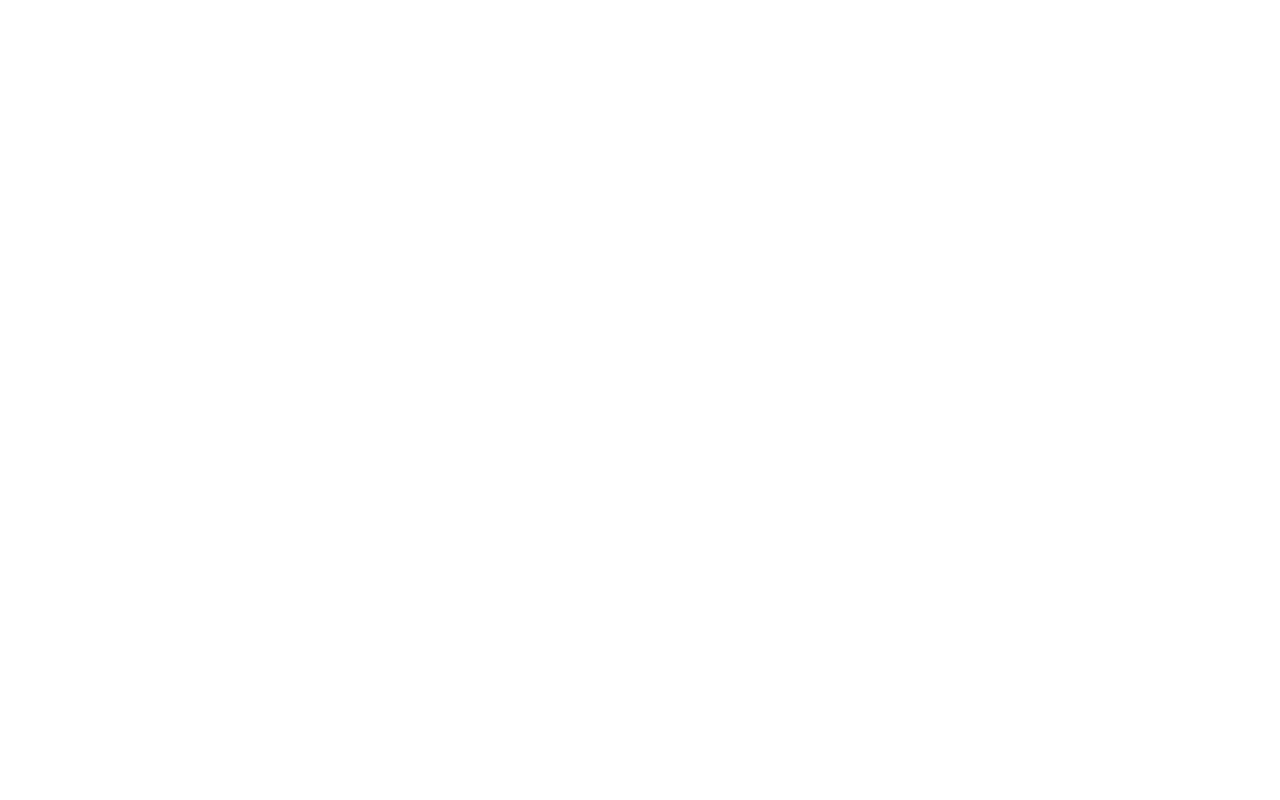
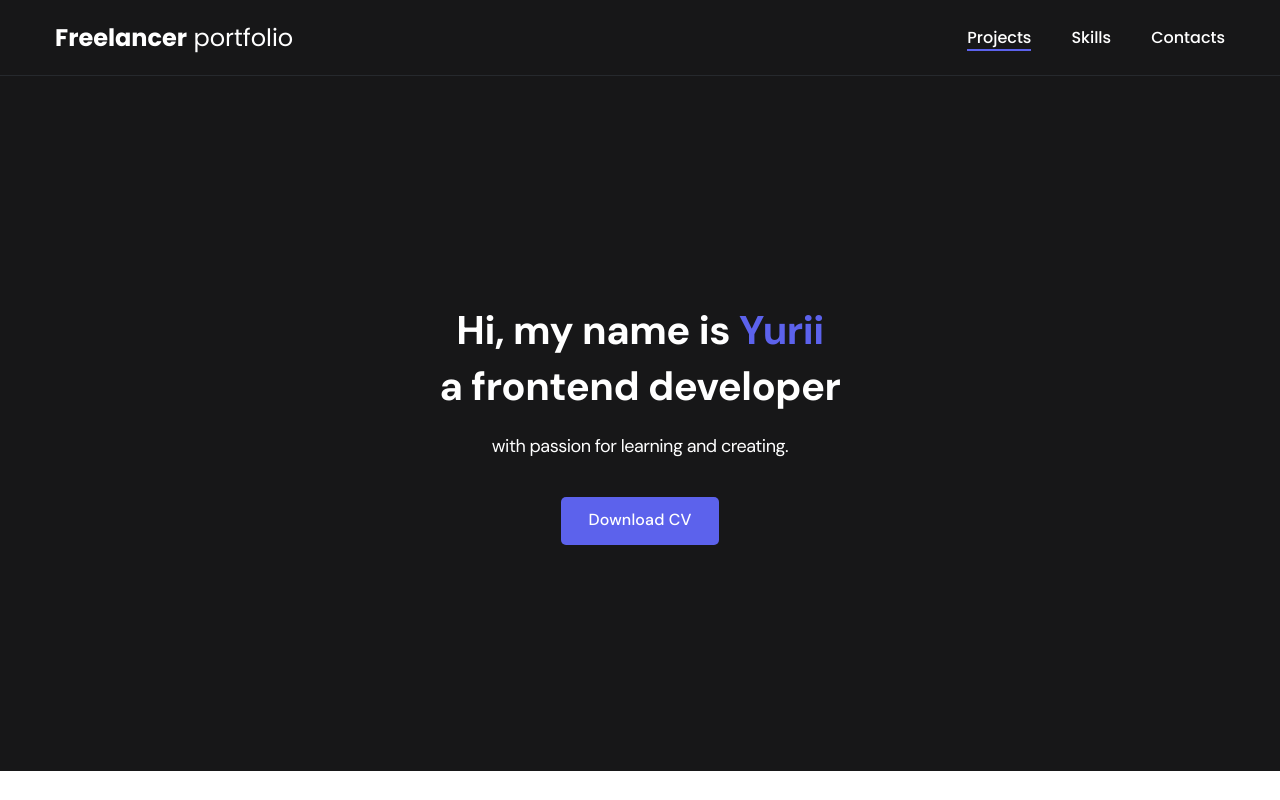
Before and after one commit to iskatelk/project_1_portfolio, a plain HTML site: page index.html in a window 1280 px wide. Drawn offline with Linux system fonts and the light colour scheme.

Commit message:
make header before btn

```diff
--- /dev/null
+++ b/css/main.css
@@ -0,0 +1,166 @@
+@import "./reset.css";
+@import url("https://fonts.googleapis.com/css2?family=DM+Sans:opsz,wght@9..40,400;9..40,500;9..40,700&family=Poppins:wght@400;500;700&display=swap");
+
+/*
+font-family: 'DM Sans', sans-serif;
+font-family: 'Poppins', sans-serif;
+*/
+/** {
+  border: 1px solid red;
+}*/
+
+:root {
+  --black: #171718;
+  --black-border: #26292d;
+  --white: #fff;
+  --purple: #5c62ec;
+
+  --text-color: var(--black);
+  --dark-bg: var(--black);
+  --dark-border: var(--black-border);
+  --header-text: var(--white);
+  --accent: var(--purple);
+}
+
+html,
+body {
+  font-family: "DM Sans", sans-serif;
+  letter-spacing: -0.5px;
+  color: var(--text-color);
+}
+
+.container {
+  margin: 0 auto;
+  padding: 0 15px;
+  max-width: 1200px;
+}
+
+/*Nav*/
+.nav {
+  padding: 20px 0;
+  border-bottom: 1px solid var(--dark-border);
+  background-color: var(--dark-bg);
+  color: var(--header-text);
+  letter-spacing: normal;
+}
+
+.nav-row {
+  display: flex;
+  justify-content: space-between;
+  align-items: center;
+  column-gap: 30px;
+  row-gap: 20px;
+  flex-wrap: wrap;
+}
+
+.logo {
+  color: var(--header-text);
+  font-size: 24px;
+  font-family: "Poppins", sans-serif;
+}
+
+.logo strong {
+  font-weight: 700;
+}
+
+.nav-list {
+  display: flex;
+  align-items: center;
+  column-gap: 40px;
+  font-size: 16px;
+  font-weight: 500;
+  font-family: "Poppins", sans-serif;
+}
+
+.nav-list__link {
+  color: var(--header-text);
+  transition: opacity 0.2s ease-in;
+}
+
+.nav-list__link:hover {
+  opacity: 0.8;
+}
+
+.nav-list__link--active {
+  position: relative;
+}
+
+.nav-list__link--active::before {
+  content: "";
+  position: absolute;
+  left: 0;
+  top: 100%;
+  display: block;
+  height: 2px;
+  width: 100%;
+  background-color: var(--accent);
+}
+
+/* Header */
+
+.header {
+  padding: 40px 0;
+  min-height: 695px;
+  display: flex;
+  justify-content: center;
+  align-items: center;
+  background-color: var(--dark-bg);
+  color: var(--header-text);
+  text-align: center;
+}
+
+.header__wrapper {
+  padding: 0 15px;
+  max-width: 660px;
+}
+
+.header__title {
+  margin-bottom: 20px;
+  font-size: 40px;
+  font-weight: 700;
+  line-height: 1.4;
+}
+
+.hrader__title strong {
+  font-size: 60px;
+  font-weight: 700;
+}
+
+.header__title em {
+  font-style: normal;
+  color: var(--accent);
+}
+
+.header__text {
+  margin-bottom: 40px;
+  font-size: 18px;
+  line-height: 1.333;
+}
+
+.header__text p + p {
+  margin-top: 1em;
+}
+
+.btn {
+  display: inline-block;
+  height: 48px;
+  padding: 12px 28px;
+
+  border-radius: 5px;
+  background-color: var(--accent);
+  color: var(--white);
+  letter-spacing: 0.15px;
+  font-size: 16px;
+  font-weight: 500;
+
+  transition: opacity 0.2s ease-in;
+}
+
+.btn:hover {
+  opacity: 0.8;
+}
+
+.btn:active {
+  position: relative;
+  top: 1px;
+}
--- /dev/null
+++ b/css/reset.css
@@ -0,0 +1,110 @@
+/* Reset and base styles  */
+* {
+  padding: 0px;
+  margin: 0px;
+  border: none;
+}
+
+*,
+*::before,
+*::after {
+  box-sizing: border-box;
+}
+
+/* Links */
+
+a,
+a:link,
+a:visited {
+  text-decoration: none;
+}
+
+a:hover {
+  text-decoration: none;
+}
+
+/* Common */
+
+aside,
+nav,
+footer,
+header,
+section,
+main {
+  display: block;
+}
+
+h1,
+h2,
+h3,
+h4,
+h5,
+h6,
+p {
+  font-size: inherit;
+  font-weight: inherit;
+}
+
+ul,
+ul li {
+  list-style: none;
+}
+
+img {
+  vertical-align: top;
+}
+
+img,
+svg {
+  max-width: 100%;
+  height: auto;
+}
+
+address {
+  font-style: normal;
+}
+
+/* Form */
+
+input,
+textarea,
+button,
+select {
+  font-family: inherit;
+  font-size: inherit;
+  color: inherit;
+  background-color: transparent;
+}
+
+input::-ms-clear {
+  display: none;
+}
+
+button,
+input[type="submit"] {
+  display: inline-block;
+  box-shadow: none;
+  background-color: transparent;
+  background: none;
+  cursor: pointer;
+}
+
+input:focus,
+input:active,
+button:focus,
+button:active {
+  outline: none;
+}
+
+button::-moz-focus-inner {
+  padding: 0;
+  border: 0;
+}
+
+label {
+  cursor: pointer;
+}
+
+legend {
+  display: block;
+}
--- a/index.html
+++ b/index.html
@@ -3,7 +3,48 @@
   <head>
     <meta charset="UTF-8" />
     <meta name="viewport" content="width=device-width, initial-scale=1.0" />
-    <title>Frelancer portfolio</title>
+    <title>Freelancer portfolio</title>
+    <link rel="stylesheet" href="./css/main.css" />
   </head>
-  <body></body>
+  <body>
+    <nav class="nav">
+      <div class="container">
+        <div class="nav-row">
+          <a href="./index.html" class="logo"
+            ><strong>Freelancer</strong> portfolio</a
+          >
+          <ul class="nav-list">
+            <li class="nav-list__item">
+              <a
+                href="./index.html"
+                class="nav-list__link nav-list__link--active"
+              >
+                Projects</a
+              >
+            </li>
+            <li class="nav-list__item">
+              <a href="./skills.html" class="nav-list__link"> Skills</a>
+            </li>
+            <li class="nav-list__item">
+              <a href="./contacts.html" class="nav-list__link"> Contacts</a>
+            </li>
+          </ul>
+        </div>
+      </div>
+    </nav>
+
+    <header class="header">
+      <div class="header__wrapper">
+        <h1 class="header__title">
+          <strong>Hi, my name is <em>Yurii</em></strong
+          ><br />
+          a frontend developer
+        </h1>
+        <div class="header__text">
+          <p>with passion for learning and creating.</p>
+        </div>
+        <a href="#!" class="btn">Download CV</a>
+      </div>
+    </header>
+  </body>
 </html>
```
Also changed, not shown: img/header-bg.png (added).
